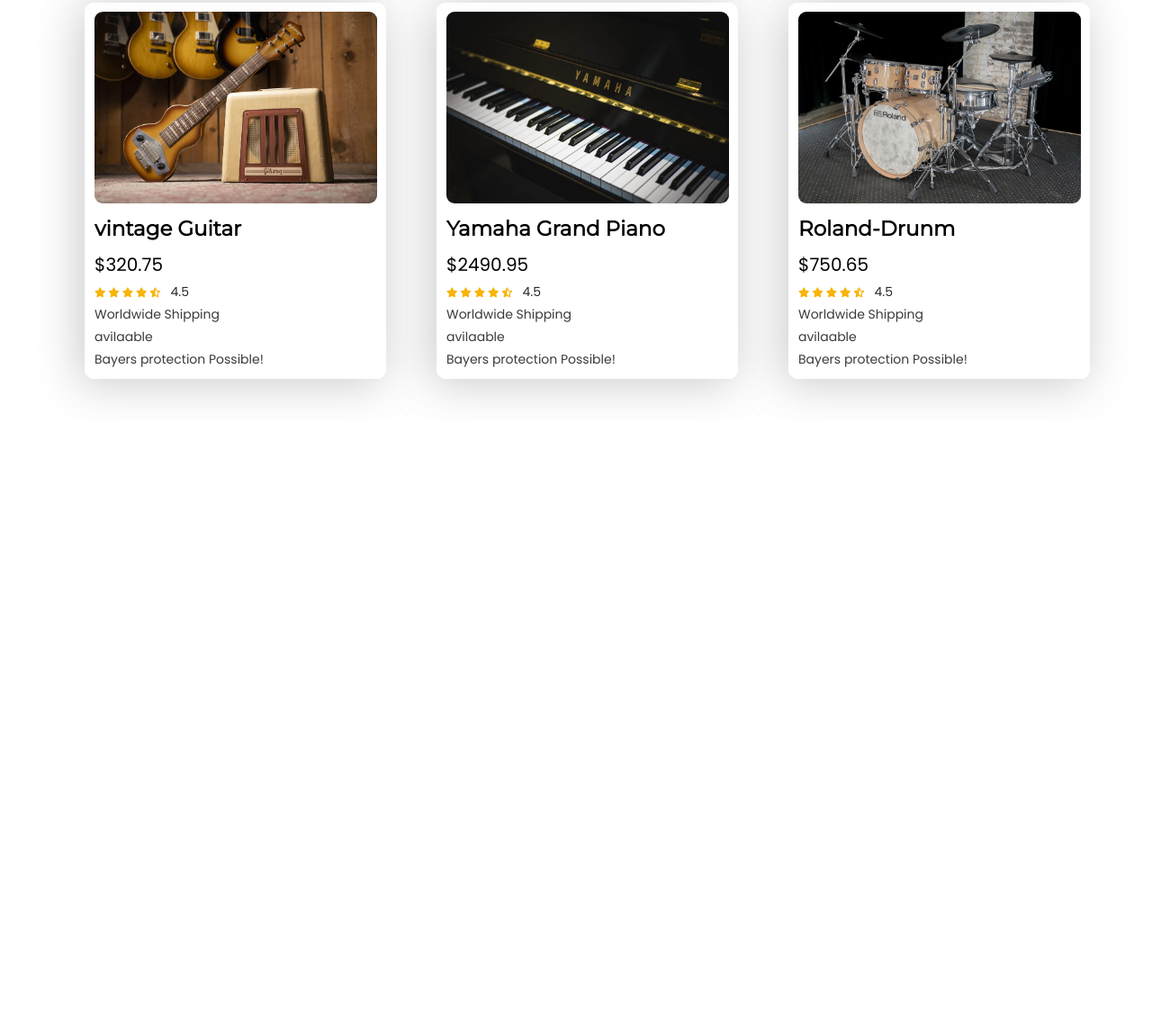
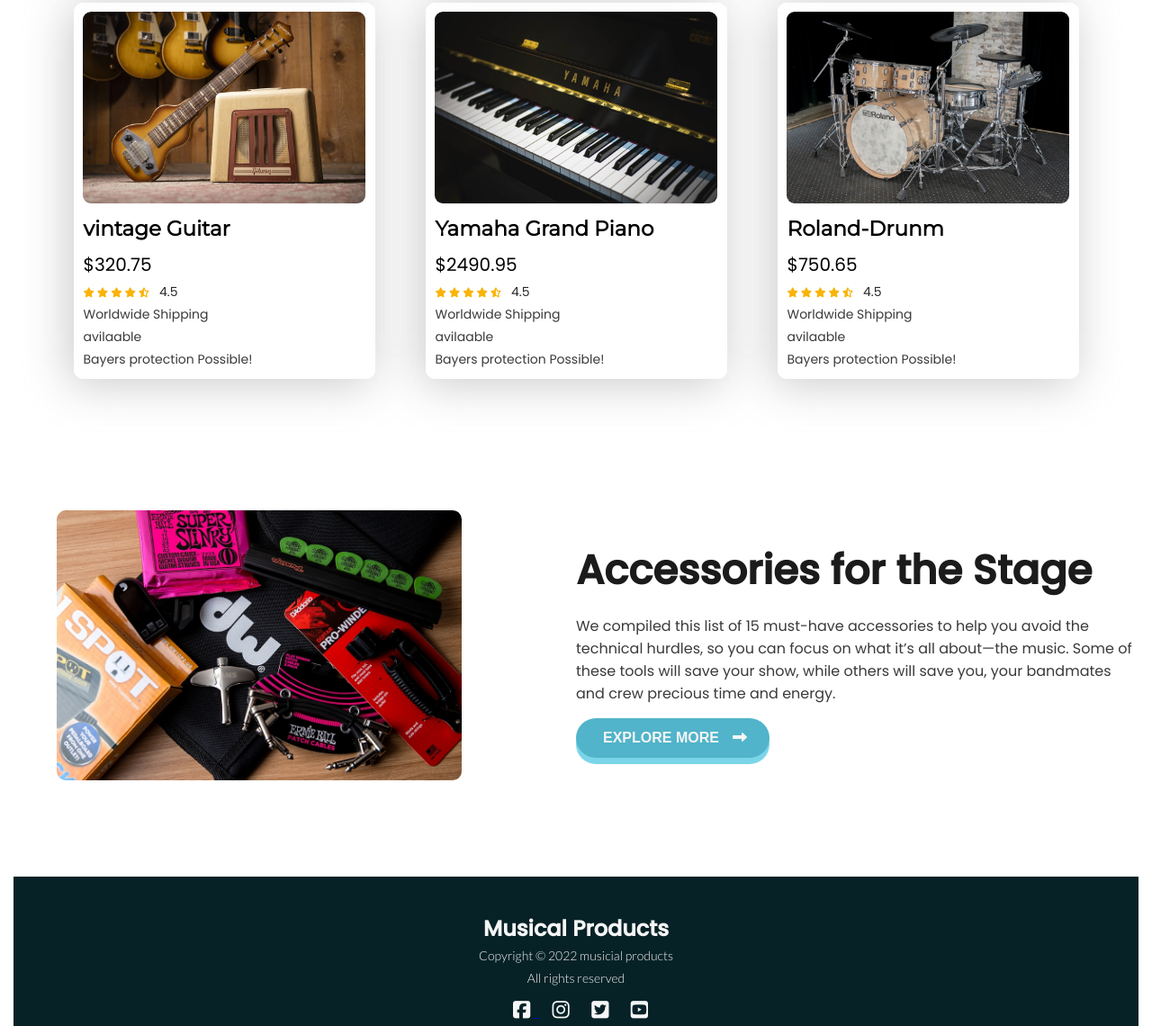
Before and after one commit to bipumj/Guitar_and_Gears, a plain HTML site: page index.html in a window 1280 px wide. Shown: the part 1660-2800 px from the top of the page at 90% size. Before the commit the page ends 2127 px from the top, so only its background shows below. Drawn offline with Linux system fonts and the light colour scheme.

Commit message:
feature and footer section

```diff
--- a/index.html
+++ b/index.html
@@ -15,7 +15,9 @@
 </head>
 
 <body>
+
     <!-- header start  -->
+
     <header>
         <nav class="container">
             <div>
@@ -31,7 +33,12 @@
             </ul>
         </nav>
     </header>
+
     <!-- header end -->
+
+    <!-------------------------------------------------------------
+    ---------------- top Section Start -------------------
+--------------------------------------------------------------->
 
     <section class="container">
         <div class="top-section">
@@ -50,6 +57,15 @@
             </div>
         </div>
     </section>
+
+    <!-------------------------------------------------------------
+ -                   Top Section End
+--------------------------------------------------------------->
+
+
+    <!-------------------------------------------------------------
+--------------Product collection Section Start-----------------
+--------------------------------------------------------------->
 
     <section class="container">
         <h1 class="mid-title">Popular Collection</h1>
@@ -263,6 +279,65 @@
             </div>
         </div>
     </section>
+
+    <!-------------------------------------------------------------
+-           Product collection Section End
+--------------------------------------------------------------->
+
+
+
+    <!-------------------------------------------------------------
+ ------------------Feature Section Start----------------------
+--------------------------------------------------------------->
+    <section class="container">
+        <div class="feature-section">
+            <div class="feature-photo">
+                <img src="images/accessories.png" alt="">
+            </div>
+            <div class="feature-info">
+                <h1>Accessories for the Stage</h1>
+                <p>We compiled this list of 15 must-have accessories to help you avoid the technical hurdles, so you can
+                    focus on what it’s all about—the music. Some of these tools will save your show, while others will
+                    save
+                    you, your bandmates and crew precious time and energy. </p>
+                <button class="main-button"> <a target="_blank"
+                        href="https://www.guitarcenter.com/riffs/buying-guides/accessories/must-have-accessories-for-stage">Explore
+                        More</a>
+                    <i class="fas fa-long-arrow-alt-right button-icon"></i>
+                </button>
+            </div>
+        </div>
+    </section>
+
+    <!-------------------------------------------------------------
+-                  Feature Section End
+--------------------------------------------------------------->
+
+
+
+    <!-------------------------------------------------------------
+ -----------------Footer Section Start-------------------------
+--------------------------------------------------------------->
+    <section class="container">
+        <footer>
+            <h2>Musical Products</h2>
+            <p>Copyright &copy; 2022 musicial products</p>
+            <p>All rights reserved</p>
+            <div>
+                <a target="_blank" href="https://www.facebook.com/programmingHero/">
+                    <i class="fab fa-facebook-square fotter-icon"></i>
+                </a>
+                <a href=""><i class="fab fa-instagram fotter-icon"></i></a>
+                <a href=""><i class="fab fa-twitter-square fotter-icon"></i></a>
+                <a href=""><i class="fab fa-youtube-square fotter-icon"></i></a>
+            </div>
+        </footer>
+    </section>
+    <!-------------------------------------------------------------
+-                   Footer Section End
+--------------------------------------------------------------->
+
+
 </body>
 
 </html>
--- a/styles.css
+++ b/styles.css
@@ -7,9 +7,9 @@
 }
 
 .container{
-    max-width: 1200px;
+    max-width: 1250px;
     margin: 0 auto;
-    padding: 0 25px;
+    /* padding: 0 25px; */
 }
 
 body{
@@ -173,3 +173,51 @@
     color: #3A3A3A;
     font-size: 14px;
 }
+
+/* ---feature section--- */
+
+.feature-section{
+    display: grid;
+    grid-template-columns: repeat(2, 1fr);
+    padding: 100px 0;
+    align-items: center;
+    justify-items: center;
+}
+.feature-section img{
+    width: 450px;
+    height: 300px;
+    object-fit: cover;
+    border-radius: 10px;
+    margin-right: 80px;
+}
+.feature-info h1{
+    color: #1b1b1b;
+    font-size: 45px;
+}
+.feature-info p{
+    color: #3A3A3A;
+    padding: 15px 0;
+}
+
+/* ---footer section---- */
+footer{
+    background-color: #072227;
+    color: whitesmoke;
+    text-align: center;
+    padding: 40px 0;
+}
+footer h1{
+    font-family: 'Poppins', sans-serif;
+    font-size: 20px;
+}
+footer p{
+    font-family: 'Lato', sans-serif;
+    font-size: 14px;
+    line-height: 1.8;
+}
+.fotter-icon{
+    color: whitesmoke;
+    font-size: 22px;
+    padding: 12px 5px 0 15px;
+    cursor: pointer;
+}
```
Also changed, not shown: images/accessories.png (added).
